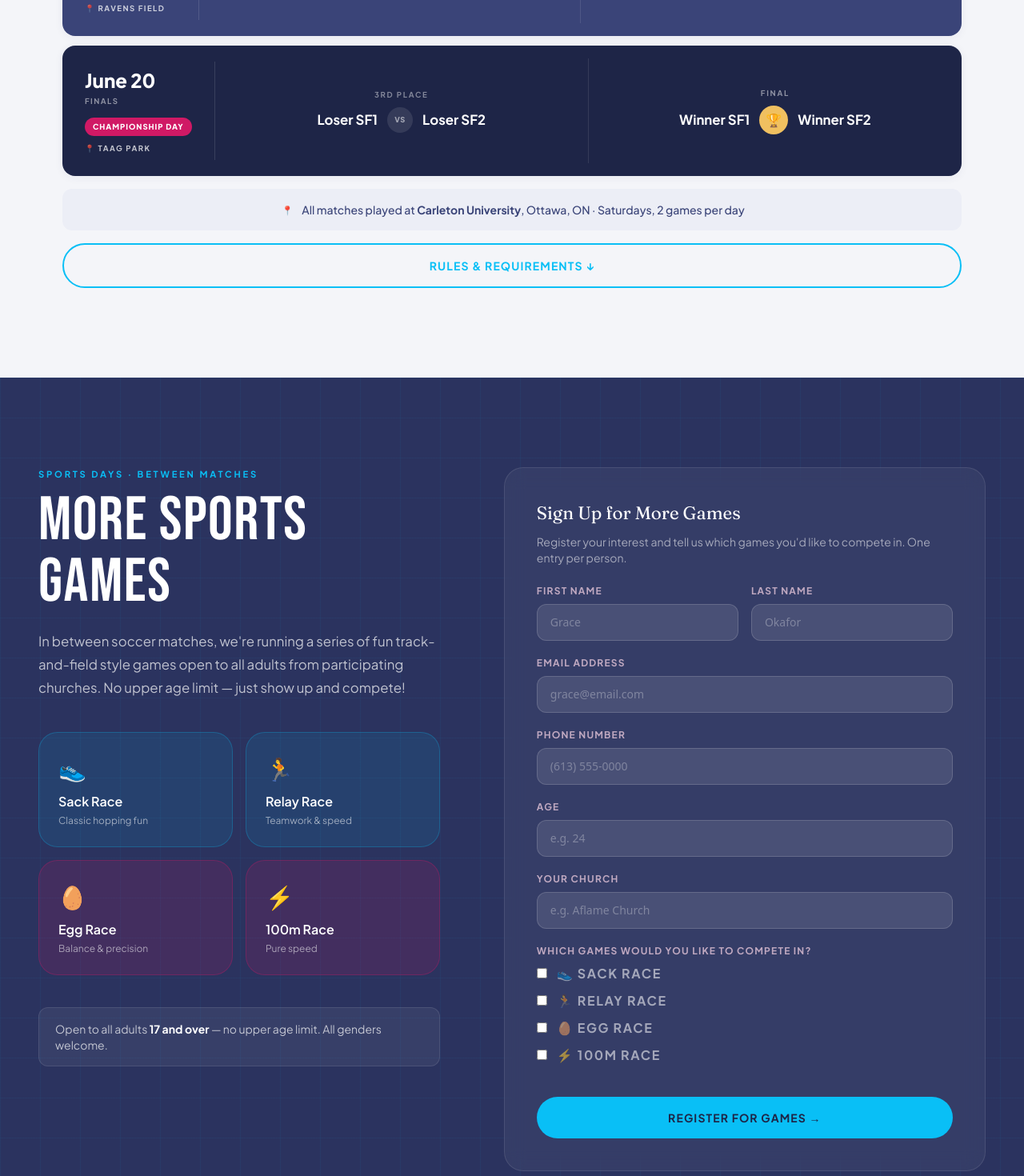
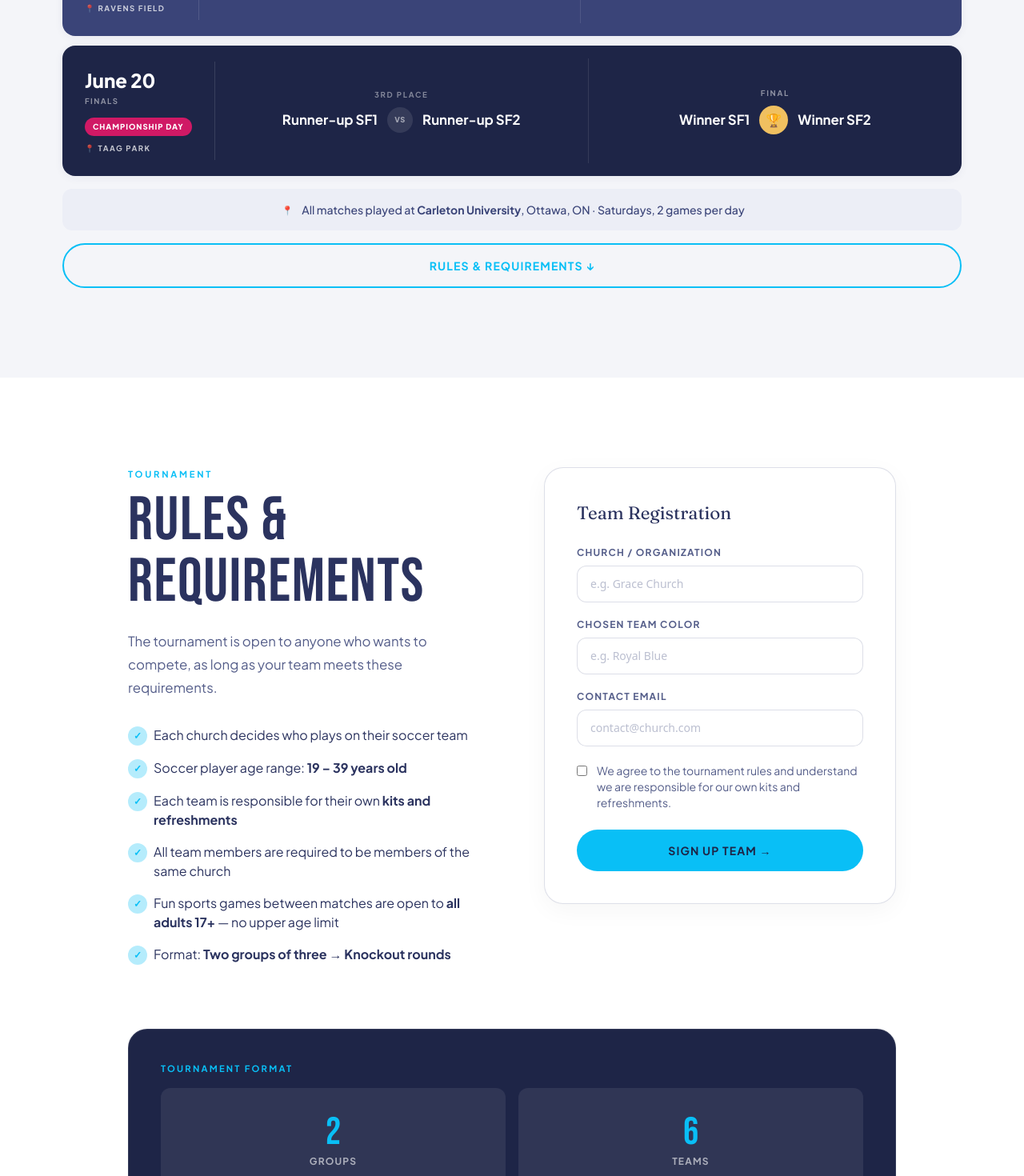
Before and after one commit to deinyefa/mfh-summerfest, a Next.js app: page / in a window 1280 px wide. Shown: the part 2880-4350 px from the top of the page at 80% size. Built offline with nearby package versions, Linux system fonts and the light colour scheme.

Commit message:
feat: Introduce team registration, expand activity sign-up options, and refine event rules and schedule terminology.

```diff
--- a/package.json
+++ b/package.json
@@ -6,7 +6,8 @@
     "dev": "next dev",
     "build": "next build",
     "start": "next start",
-    "lint": "eslint"
+    "lint": "eslint",
+    "test": "vitest run"
   },
   "dependencies": {
     "next": "16.1.6",
--- a/public/fun-games-signup.html
+++ b/public/fun-games-signup.html
@@ -13,6 +13,7 @@
       <input type="checkbox" name="games" value="Relay Race" />
       <input type="checkbox" name="games" value="Egg Race" />
       <input type="checkbox" name="games" value="100m Race" />
+      <input type="checkbox" name="games" value="Half Time Performance" />
     </form>
   </body>
 </html>
--- /dev/null
+++ b/public/team-signup.html
@@ -0,0 +1,12 @@
+<!DOCTYPE html>
+<html>
+  <head><title>Team Registration</title></head>
+  <body>
+    <form name="team-signup" data-netlify="true" hidden>
+      <input type="text" name="church_name" />
+      <input type="text" name="team_color" />
+      <input type="email" name="contact_email" />
+      <input type="checkbox" name="agree_rules" />
+    </form>
+  </body>
+</html>
--- a/src/app/api/submit/route.ts
+++ b/src/app/api/submit/route.ts
@@ -5,7 +5,7 @@ export async function POST(request: Request) {
     const formData = await request.json()
     const formName = formData["form-name"] || "unknown-form"
 
-    const SCRIPT_URL = "https://script.google.com/macros/s/AKfycbyqTKTIia2opqCU9zNTC2CVuDjwCHaZyP6-X8wXDEsDfdyLSB_Q_gc2G0hDBSaR1aXQoA/exec?token=LfT!d*w9caWje2NhM-m8MAdJ"
+    const SCRIPT_URL = "https://script.google.com/macros/s/AKfycbw3X6Sh0L7JmQEqtOVfNnkYtHO9fixVtF7soQpGAeDQK5HXwt6UO5sLKZK-aaY2NQdrrQ/exec?token=LfT!d*w9caWje2NhM-m8MAdJ"
 
     const payload = {
       form_name: formName,
--- a/src/app/page.tsx
+++ b/src/app/page.tsx
@@ -35,8 +35,8 @@ export default function Home() {
       <About />
       <EventsSplit />
       <Schedule />
+      <Rules />
       <MoreGames />
-      <Rules />
       <Concert />
       <Vendors />
       <Volunteer />
--- a/src/components/MoreGames.tsx
+++ b/src/components/MoreGames.tsx
@@ -16,10 +16,10 @@ export default function MoreGames() {
           {/*  LEFT: Info  */}
           <div className="fade-up">
             <div className="text-[0.7rem] font-bold tracking-[0.25em] uppercase text-sky mb-3 flex items-center gap-3">
-              Sports Days · Between Matches
+              Activities · Between Matches
             </div>
-            <h2 className="font-bebas-neue text-[clamp(2.8rem,6vw,5rem)] leading-none tracking-[0.02em] text-white">More Sports<br />Games</h2>
-            <p className="text-[1.05rem] leading-[1.75] text-white/70 max-w-[55ch] mt-5">{"In between soccer matches, we're running a series of fun track-and-field style games open to all adults from participating churches. No upper age limit — just show up and compete!"}</p>
+            <h2 className="font-bebas-neue text-[clamp(2.8rem,6vw,5rem)] leading-none tracking-[0.02em] text-white">More<br />Activities</h2>
+            <p className="text-[1.05rem] leading-[1.75] text-white/70 max-w-[55ch] mt-5">{"In between soccer matches, we're running a series of fun track-and-field style games and half time performances. Open to all adults from participating churches. No upper age limit — just show up and participate!"}</p>
 
             <div className="mt-10 grid grid-cols-1 md:grid-cols-2 gap-4">
               <div className="bg-sky/10 p-6 rounded-3xl solid border-1 border-sky/25">
@@ -46,6 +46,12 @@ export default function MoreGames() {
                 <div className="text-xs text-white/55 mt-1">Pure speed</div>
               </div>
 
+              <div className="md:col-span-2 bg-white/10 p-6 rounded-3xl solid border-1 border-white/20">
+                <div className="mb-2 text-[1.75rem]">🎤</div>
+                <div className="font-semibold text-white">Half Time Performance</div>
+                <div className="text-xs text-white/55 mt-1">Showcase your talent</div>
+              </div>
+
             </div>
 
             <div className="mt-10 flex items-center gap-3 bg-white/6 border border-white/10 rounded-xl py-4 px-5">
@@ -66,8 +72,8 @@ export default function MoreGames() {
             ) : (
               <form name="fun-games-signup" action="/fun-games-signup.html" method="POST" className="bg-white/5 border border-white/10 rounded-3xl p-6 md:p-10 backdrop-blur-md" onSubmit={handleSubmit}>
                 <input type="hidden" name="form-name" value="fun-games-signup" />
-                <div className="font-fraunces text-[1.4rem] text-white mb-2">Sign Up for More Games</div>
-                <p className="text-sm text-white/55 mb-6">{"Register your interest and tell us which games you'd like to compete in. One entry per person."}</p>
+                <div className="font-fraunces text-[1.4rem] text-white mb-2">Sign Up for Activities</div>
+                <p className="text-sm text-white/55 mb-6">{"Register your interest and tell us what you'd like to participate in. One entry per person."}</p>
 
                 <div className="grid grid-cols-1 md:grid-cols-2 gap-4">
                   <div className="mb-5">
@@ -101,8 +107,8 @@ export default function MoreGames() {
                 </div>
 
                 <div className="mb-5">
-                  <label className="block text-xs font-bold tracking-[0.1em] uppercase text-lavender mb-2">Which games would you like to compete in?</label>
-                  <div className="flex flex-col gap-2.5 mt-2">
+                  <label className="block text-xs font-bold tracking-[0.1em] uppercase text-lavender mb-2">Which activities would you like to participate in?</label>
+                  <div className="grid grid-cols-1 sm:grid-cols-2 gap-x-4 gap-y-3 mt-3">
                     <label className="flex items-center gap-3 cursor-pointer text-white/55 uppercase tracking-widest font-bold">
                       <input type="checkbox" name="games" value="Sack Race" />
                       <span>👟 Sack Race</span>
@@ -119,11 +125,15 @@ export default function MoreGames() {
                       <input type="checkbox" name="games" value="100m Race" />
                       <span>⚡ 100m Race</span>
                     </label>
+                    <label className="flex items-center gap-3 cursor-pointer text-white/55 uppercase tracking-widest font-bold sm:col-span-2">
+                      <input type="checkbox" name="games" value="Half Time Performance" />
+                      <span>🎤 Half Time Performance</span>
+                    </label>
                   </div>
                 </div>
 
                 <button type="submit" disabled={isSubmitting} className="inline-block bg-sky text-navy-dark w-full mt-5 font-bold text-sm tracking-[0.08em] uppercase px-8 py-4 rounded-full border-none cursor-pointer transition-all hover:-translate-y-0.5 hover:shadow-[0_8px_30px_rgba(208,25,101,0.4)] disabled:opacity-70 disabled:cursor-not-allowed disabled:hover:translate-y-0 disabled:hover:shadow-none">
-                  {isSubmitting ? "Submitting..." : "Register for Games →"}
+                  {isSubmitting ? "Submitting..." : "Register for Activities →"}
                 </button>
               </form>
             )}
--- a/src/components/Rules.tsx
+++ b/src/components/Rules.tsx
@@ -1,4 +1,10 @@
+"use client"
+
+import { useFormSubmit } from "@/hooks/useFormSubmit"
+
 export default function Rules() {
+  const { isSubmitted, isSubmitting, handleSubmit } = useFormSubmit('/api/submit')
+
   return (
     <>
       <section id="rules" className="grid grid-cols-1 md:grid-cols-2 gap-12 md:gap-20 items-start px-6 py-20 md:py-28 md:px-20 md:mx-20">
@@ -22,6 +28,10 @@ export default function Rules() {
             </li>
             <li className="flex">
               <span className="w-6 h-6 min-w-6 bg-sky/30 text-sky rounded-full flex items-center justify-center text-xs font-bold mt-px mr-2">✓</span>
+              <span>All team members are required to be members of the same church</span>
+            </li>
+            <li className="flex">
+              <span className="w-6 h-6 min-w-6 bg-sky/30 text-sky rounded-full flex items-center justify-center text-xs font-bold mt-px mr-2">✓</span>
               <span>Fun sports games between matches are open to <strong>all adults 17+</strong> — no upper age limit</span>
             </li>
             <li className="flex">
@@ -31,8 +41,52 @@ export default function Rules() {
           </ul>
         </div>
 
-        <div className="fade-up">
-          <div className="bg-navy-dark border border-white/10 p-6 md:p-10 rounded-3xl text-white">
+        <div className="fade-up flex flex-col gap-8 md:gap-10">
+          <div className="bg-white border border-[#555e8a]/20 p-6 md:p-10 rounded-3xl text-navy shadow-[0_8px_30px_rgba(0,0,0,0.04)]">
+            {isSubmitted ? (
+              <div className="flex flex-col items-center justify-center text-center py-8">
+                <div className="w-16 h-16 bg-sky/20 text-sky rounded-full flex items-center justify-center mb-6">
+                  <svg xmlns="http://www.w3.org/2000/svg" width="32" height="32" viewBox="0 0 24 24" fill="none" stroke="currentColor" strokeWidth="2.5" strokeLinecap="round" strokeLinejoin="round"><polyline points="20 6 9 17 4 12"></polyline></svg>
+                </div>
+                <h3 className="font-fraunces text-[1.6rem] text-navy mb-3">Team Registered!</h3>
+                <p className="text-[#555e8a] text-[0.95rem]">{"Thank you for signing up your team. We'll be in touch soon with more details."}</p>
+              </div>
+            ) : (
+              <form name="team-signup" action="/team-signup.html" method="POST" onSubmit={handleSubmit}>
+                <input type="hidden" name="form-name" value="team-signup" />
+                <div className="font-fraunces text-[1.4rem] text-navy mb-6">Team Registration</div>
+
+                <div className="mb-5">
+                  <label htmlFor="church_name" className="block text-xs font-bold tracking-[0.1em] uppercase text-[#555e8a] mb-2">Church / Organization</label>
+                  <input id="church_name" name="church_name" required className="w-full bg-white border border-[#555e8a]/20 rounded-xl px-4 py-3 text-sm font-sans text-navy outline-none transition-colors focus:border-sky focus:bg-sky/5 placeholder:text-[#555e8a]/40" type="text" placeholder="e.g. Grace Church" />
+                </div>
+
+                <div className="mb-5">
+                  <label htmlFor="team_color" className="block text-xs font-bold tracking-[0.1em] uppercase text-[#555e8a] mb-2">Chosen Team Color</label>
+                  <input id="team_color" name="team_color" required className="w-full bg-white border border-[#555e8a]/20 rounded-xl px-4 py-3 text-sm font-sans text-navy outline-none transition-colors focus:border-sky focus:bg-sky/5 placeholder:text-[#555e8a]/40" type="text" placeholder="e.g. Royal Blue" />
+                </div>
+
+                <div className="mb-5">
+                  <label htmlFor="contact_email" className="block text-xs font-bold tracking-[0.1em] uppercase text-[#555e8a] mb-2">Contact Email</label>
+                  <input id="contact_email" name="contact_email" required className="w-full bg-white border border-[#555e8a]/20 rounded-xl px-4 py-3 text-sm font-sans text-navy outline-none transition-colors focus:border-sky focus:bg-sky/5 placeholder:text-[#555e8a]/40" type="email" placeholder="contact@church.com" />
+                </div>
+
+                <div className="mb-6">
+                  <label htmlFor="agree_rules" className="flex items-start gap-3 cursor-pointer">
+                    <input id="agree_rules" type="checkbox" name="agree_rules" required className="mt-1" />
+                    <span className="text-sm text-[#555e8a]">{"We agree to the tournament rules and understand we are responsible for our own kits and refreshments."}</span>
+                  </label>
+                </div>
+
+                <button type="submit" disabled={isSubmitting} className="inline-block bg-sky font-bold text-sm tracking-[0.08em] text-navy-dark uppercase px-8 py-4 rounded-full border-none cursor-pointer transition-all hover:-translate-y-0.5 hover:shadow-[0_8px_30px_rgba(9,191,246,0.3)] w-full disabled:opacity-70 disabled:cursor-not-allowed disabled:hover:translate-y-0 disabled:hover:shadow-none">
+                  {isSubmitting ? "Submitting..." : "Sign Up Team →"}
+                </button>
+              </form>
+            )}
+          </div>
+        </div>
+
+        <div className="bg-navy-dark border border-white/10 p-6 md:p-10 rounded-3xl text-white col-span-2">
           <div className="text-sky uppercase text-[0.7rem] font-bold tracking-[0.2em] mb-4">Tournament Format</div>
           <div className="grid grid-cols-1 md:grid-cols-2 gap-4">
             <div className="bg-white/8 rounded-xl p-8 text-center">
@@ -53,7 +107,6 @@ export default function Rules() {
             </div>
           </div>
         </div>
-        </div>
       </section>
     </>
   )
--- a/src/components/Schedule.tsx
+++ b/src/components/Schedule.tsx
@@ -154,9 +154,9 @@ export default function Schedule() {
                 <div className="p-6 flex flex-col gap-2 w-full">
                   <div className="text-[0.6rem] font-bold tracking-[0.18em] uppercase text-white/45">3rd Place</div>
                   <div className="flex items-center gap-3 justify-center">
-                    <span className="text-[1.05rem] font-bold text-white">Loser SF1</span>
+                    <span className="text-[1.05rem] font-bold text-white">Runner-up SF1</span>
                     <span className="w-8 h-8 rounded-full flex items-center justify-center text-[0.58rem] font-extrabold tracking-[0.05em] uppercase shrink-0 bg-white/10 text-white/55">vs</span>
-                    <span className="text-[1.05rem] font-bold text-white">Loser SF2</span>
+                    <span className="text-[1.05rem] font-bold text-white">Runner-up SF2</span>
                   </div>
                 </div>
                 <div className="hidden lg:block w-px bg-white/10 self-stretch my-4 shrink-0"></div>
```
Lines whose indentation alone changed are shown as unchanged.
